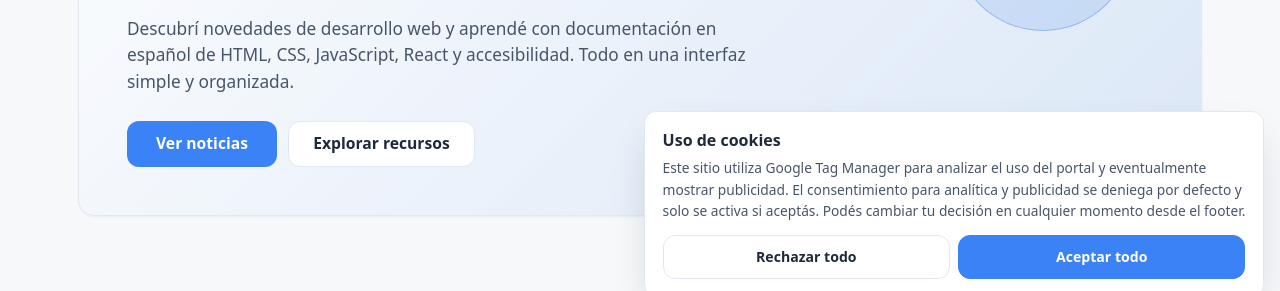
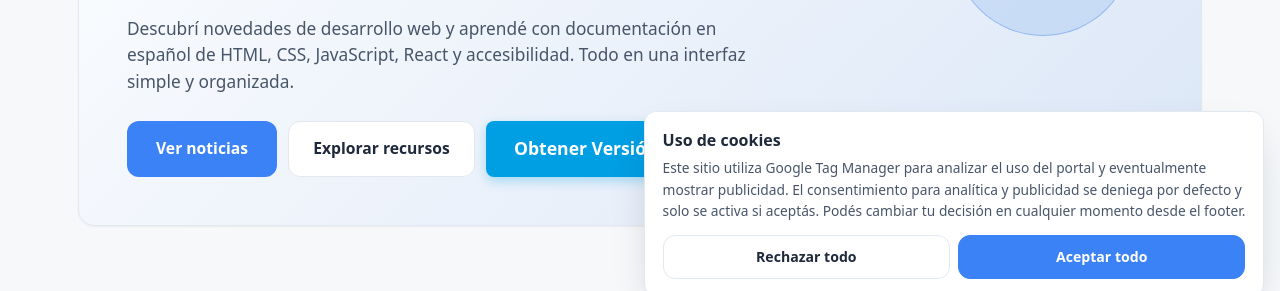
Before and after one commit to emilebb/MiPortal, a website: page index.html in a window 1280 px wide. Shown: the part 488-779 px from the top of the page. Drawn offline with nearby package versions, Linux system fonts and the light colour scheme.

Commit message:
feat(ui): add Mercado Pago Pro button to home hero

```diff
--- a/index.html
+++ b/index.html
@@ -99,6 +99,9 @@
         <div class="home-actions">
           <a class="primary-action" href="noticias.html">Ver noticias</a>
           <a class="secondary-action" href="recursos.html">Explorar recursos</a>
+          <a href="https://mpago.li/17T5NJg" target="_blank" rel="noopener" class="btn-pro">
+            Obtener Versión Pro ($19.999 COP)
+          </a>
         </div>
       </div>
       <div class="home-hero-mark" aria-hidden="true">MP</div>
--- a/styles.css
+++ b/styles.css
@@ -679,6 +679,29 @@ input:-webkit-autofill {
 }
 
 /* ============================================================
+   Botón Pro (Mercado Pago)
+   ============================================================ */
+
+.btn-pro {
+  background-color: #009ee3;
+  color: #ffffff;
+  padding: 14px 28px;
+  border-radius: 8px;
+  font-weight: bold;
+  font-size: 1.1rem;
+  text-decoration: none;
+  display: inline-block;
+  box-shadow: 0 4px 12px rgba(0, 158, 227, 0.3);
+  transition: all 0.3s ease;
+}
+
+.btn-pro:hover {
+  background-color: #0081b8;
+  transform: translateY(-2px);
+  box-shadow: 0 6px 16px rgba(0, 158, 227, 0.4);
+}
+
+/* ============================================================
    Página de noticias: filtros
    ============================================================ */
 
```
